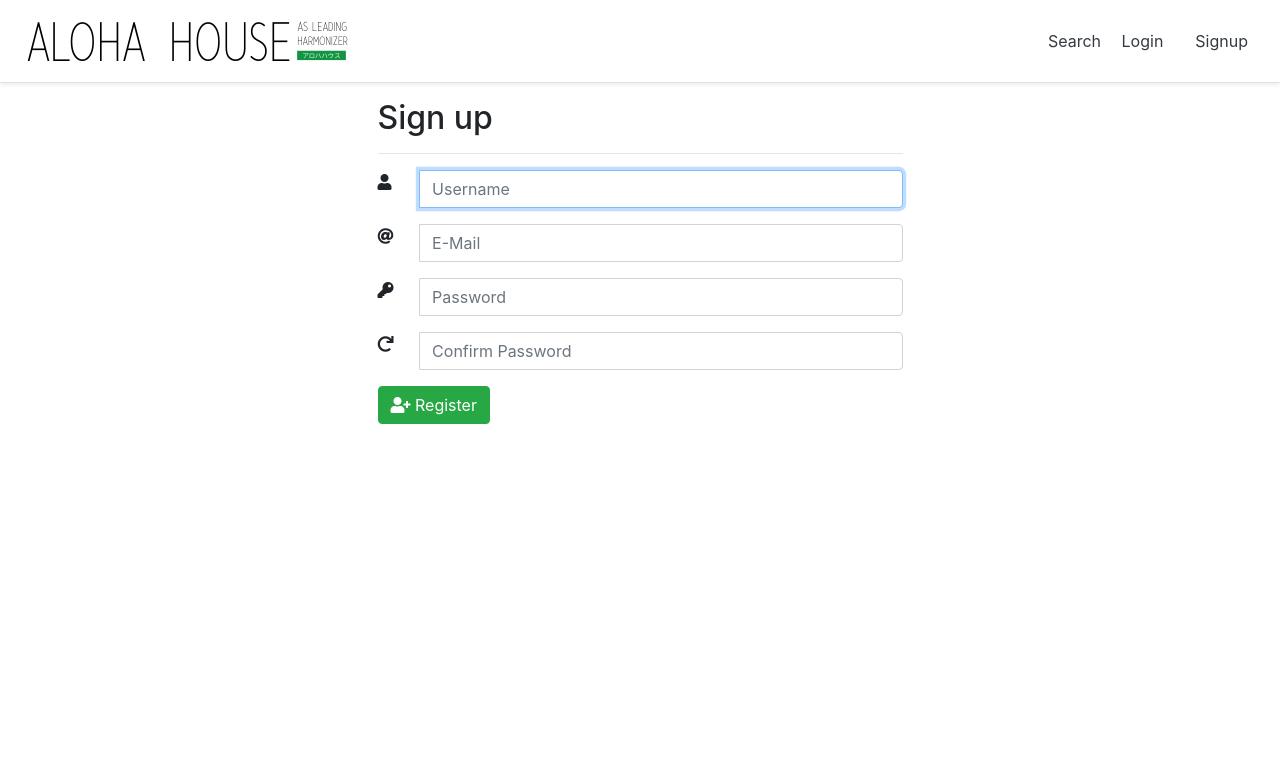
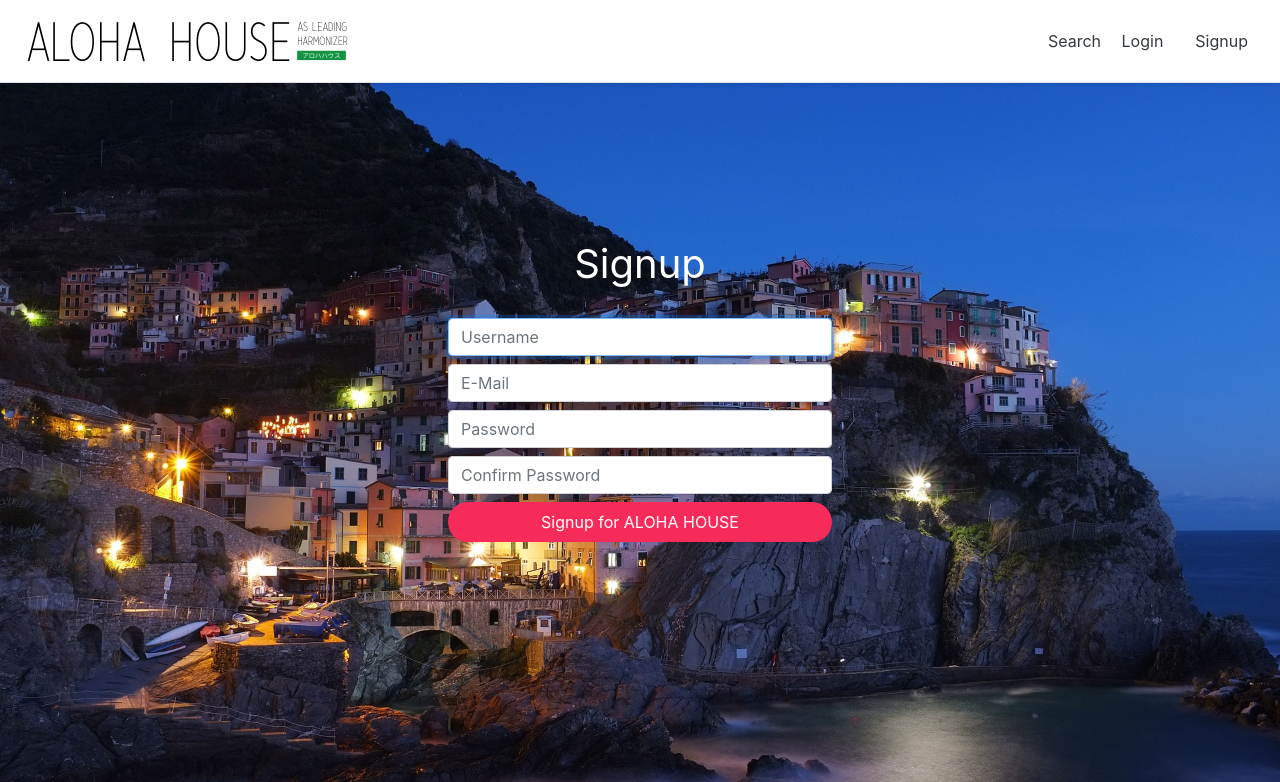
Before and after one commit to AlohaHouse/AlohaHouse, a Django app: page /signup in a window 1280 px wide. Shown: the top 782 px of the page. Run offline with Django 3.2, Linux system fonts and the light colour scheme; some libraries are stand-ins or nearby versions.

```diff
--- a/accounts/templates/accounts/login.html
+++ b/accounts/templates/accounts/login.html
@@ -4,7 +4,7 @@
 
 {% block content %}
 <form action="" method="POST">
-    <div class="card-box">
+    <div class="login-box">
         {{ form.non_field_errors }}
         {{ form.username|add_class:"input-login" }}
         {{ form.password|add_class:"input-login" }}
@@ -22,9 +22,9 @@ background-position: center center;
 background-attachment: fixed;
 }
 
-.card-box{
+.login-box{
 position: absolute;
-top: 0;
+top: -22vh;
 right: 0;
 bottom: 0;
 left: 0;
--- a/accounts/templates/accounts/signup.html
+++ b/accounts/templates/accounts/signup.html
@@ -1,5 +1,6 @@
 {% extends 'base.html' %}
 
+{% load widget_tweaks %}
 
 {% block content %}
 
@@ -8,91 +9,59 @@
         <p class="alert alert-danger">{{ error }}</p>
     {% endfor %}
 {% endfor %}
-<div class="container">
+
+
+<div class="signup-box">
+    <div class="signup-title">Signup</div>
     <section>
         <form class="form-horizontal" role="form" method="post">
-            <div class="row">
-                <div class="col-md-3"></div>
-                <div class="col-md-6">
-                    <h2>Sign up</h2>
-                    <hr>
-                </div>
-            </div>
-            <div class="row">
-                <div class="col-md-3 field-label-responsive">
-                </div>
-                <div class="col-md-6">
-                    <div class="form-group">
-                        <div class="input-group mb-2 mr-sm-2 mb-sm-0">
-                            <div class="input-group-addon" style="width: 2.6rem"><i class="fa fa-user"></i></div>
-                            {{ form.username }}
-                        </div>
-                    </div>
-                </div>
-                <div class="col-md-3">
-                    <div class="form-control-feedback">
-                            <span class="text-danger align-middle">
-                                <!-- Put name validation error messages here -->
-                            </span>
-                    </div>
-                </div>
-            </div>
-            <div class="row">
-                <div class="col-md-3 field-label-responsive">
-                    </div>
-                <div class="col-md-6">
-                    <div class="form-group">
-                        <div class="input-group mb-2 mr-sm-2 mb-sm-0">
-                            <div class="input-group-addon" style="width: 2.6rem"><i class="fa fa-at"></i></div>
-                            <input type="text" name="email" class="form-control" id="email" placeholder="E-Mail" required="" autofocus="">
-                        </div>
-                    </div>
-                </div>
-                <div class="col-md-3">
-                    <div class="form-control-feedback">
-                            <span class="text-danger align-middle">
-                                <!-- Put e-mail validation error messages here -->
-                            </span>
-                    </div>
-                </div>
-            </div>
-            <div class="row">
-                <div class="col-md-3 field-label-responsive">
-                </div>
-                <div class="col-md-6">
-                    <div class="form-group has-danger">
-                        <div class="input-group mb-2 mr-sm-2 mb-sm-0">
-                            <div class="input-group-addon" style="width: 2.6rem"><i class="fas fa-key"></i></div>
-                            <input type="password" name="password1" class="form-control" id="password" placeholder="Password" required="">
-                        </div>
-                    </div>
-                </div>
-                <div class="col-md-3">
-                    <div class="form-control-feedback"></div>
-                </div>
-            </div>
-            <div class="row">
-                <div class="col-md-3 field-label-responsive">
-                </div>
-                <div class="col-md-6">
-                    <div class="form-group">
-                        <div class="input-group mb-2 mr-sm-2 mb-sm-0">
-                            <div class="input-group-addon" style="width: 2.6rem">
-                                <i class="fas fa-redo"></i>
-                            </div>
-                            <input type="password" name="password2" class="form-control" id="password-confirm" placeholder="Confirm Password" required="">
-                        </div>
-                    </div>
-                </div>
-            </div>
-            <div class="row">
-                <div class="col-md-3"></div>
-                <div class="col-md-6">
-                    <button type="submit" class="btn btn-success"><i class="fa fa-user-plus"></i> Register</button>
-                    {% csrf_token %}
-                </div>
-            </div>
+        {{ form.username|add_class:"input-signup" }}
+        <input type="text" name="email" class="form-control input-signup" id="email" placeholder="E-Mail" required="" autofocus="">
+        <input type="password" name="password1" class="form-control input-signup" id="password" placeholder="Password" required="">
+        <input type="password" name="password2" class="form-control input-signup" id="password-confirm" placeholder="Confirm Password" required="">
+        <button type="submit" class="signup-button">Signup for ALOHA HOUSE</button>
+        {% csrf_token %}
         </form>
     </section>
-    </div>
+</div>
+
+    <style type="text/css">
+        body {
+        background-image: url("/static/AlohaHouse/img/signup-image.jpg");
+        background-size: cover;
+        background-position: center center;
+        background-attachment: fixed;
+        }
+
+        .signup-title {
+            text-align: center;
+            color: white;
+            font-size: 5vh;
+            margin-bottom: 3vh;
+        }
+
+        .signup-box {
+            position: absolute;
+            top: -35vh;
+            right: 0;
+            bottom: 0;
+            left: 0;
+            margin: auto;
+            width: 30vw;
+            height: 3.2rem;
+        }
+
+        .input-signup {
+            margin-bottom: 1vh;
+        }
+
+        .signup-button {
+            width: 30vw;
+            background-color: rgb(247,43,90);
+            color: white;
+            border: none;
+            height: 5vh;
+            border-radius: 130px;
+        }
+    </style>
 {% endblock %}
```
Also changed, not shown: article/templates/article/result.html (+5 -2 lines), article/views.py (+15 -0 lines), static/AlohaHouse/img/signup-image.jpg (added).
